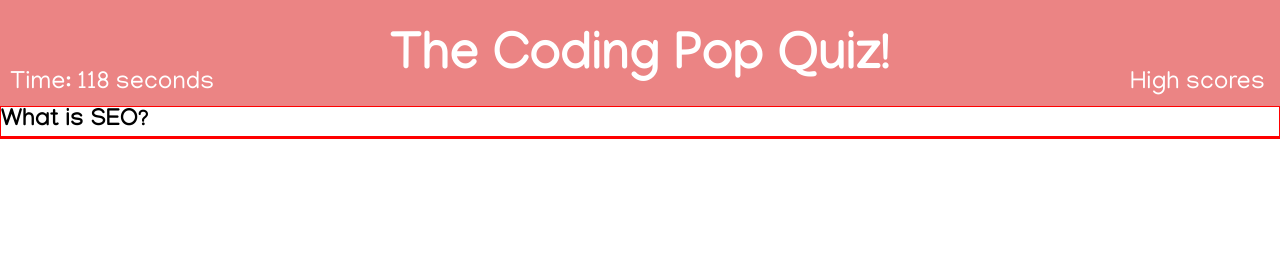
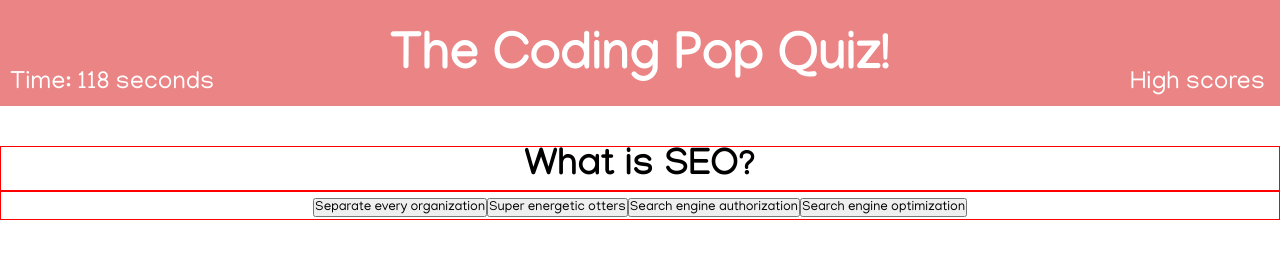
Before and after one commit to Gagucci/04-coding-quiz, a plain HTML site: page index.HTML in a window 1280 px wide. Both pictures are taken after a click on the button "Get Started!". Drawn offline with Linux system fonts and the light colour scheme.

Commit message:
made quiz generate with answers

```diff
--- a/Assets/script.js
+++ b/Assets/script.js
@@ -33,7 +33,7 @@ const qArr = [
   },
   {
     ask: "Which one of these choices is === to '100'",
-    choices: [100, "one hundred", 50 * 2, "100"],
+    choices: ["100", "one hundred", "50 * 2", "100"],
     answer: "100",
   },
   {
@@ -42,32 +42,56 @@ const qArr = [
     answer: "[]",
   },
 ];
-console.log(qArr[questionIndex]);
+
+(function initLS() {
+  var dataFromLS = JSON.parse(localStorage.getItem("highscores")); // find an item in LS with the name of 'highscores'
+
+  // if that item doesn't exist, we create it and store it in LS under the name 'highscores'
+  if (!dataFromLS) {
+    localStorage.setItem("highscores", JSON.stringify({}));
+  }
+})();
+
+// Function that generates questions with answers on screen.
+function generateQuiz() {
+  answers.innerHTML = "";
+  var activeQue = qArr[questionIndex];
+  questions.textContent = activeQue.ask;
+  quiz.classList.add("questions");
+
+  for (let i = 0; i < activeQue.choices.length; i++) {
+    var currentChoice = activeQue.choices[i];
+    var queButton = document.createElement("button"); // create the button element
+    queButton.innerText = currentChoice; // for each answer after we create the button, we give the button a text value of either answer 1, 2,3 or 4
+    answers.classList.add("answers");
+    answers.appendChild(queButton);
+
+    //removes seconds from clock if incorrect answer is chosen
+    queButton.addEventListener("click", function () {
+      if (this.innerText != activeQue.answer) {
+        seconds -= 5;
+      } else {
+        // whenever the user chooses the correct answer, you increase the question index, empty the question container, and render the following question
+        questionIndex++;
+        generateQuiz();
+      }
+    });
+  }
+}
 // on start button click: starts timer & hides start page while showing questions.
 startButton.addEventListener("click", function () {
   timeInterval = setInterval(() => {
     seconds = seconds - 1;
     timer.textContent = seconds;
+
     if (seconds <= 0) {
       clearInterval(timeInterval);
+      //store in ls
     }
   }, 1000);
+
   startPage.setAttribute("class", "hidden");
   hero.setAttribute("class", "hidden");
   quiz.removeAttribute("class", "hidden");
   generateQuiz();
 });
-// create element
-function generateQuiz() {
-  questions.textContent = qArr[questionIndex].ask;
-}
-//   add class to apply properties (class should already exist in css/ can be added/modified)
-box.classList.add("dynamic-box");
-
-//   append the box to the questions element (the box becomes a child component to the questions component)
-
-// whenever the user chooses the correct answer, you increase the question index, empty the question container, and render the following question
-submitButton.addEventListener("click", () => {
-  questionIndex++;
-  console.log(qArr[questionIndex]);
-});
--- a/Assets/style.css
+++ b/Assets/style.css
@@ -104,7 +104,17 @@ header {
   color: #d5cd33;
   border: 1px solid #d5cd33;
 }
+.questions {
+  display: flex;
+  flex-direction: column;
+  text-align: center;
+  justify-content: center;
+  margin-top: 40px;
+  font-size: 25px;
+}
 
+.answers {
+}
 .hidden {
   display: none;
 }
```
